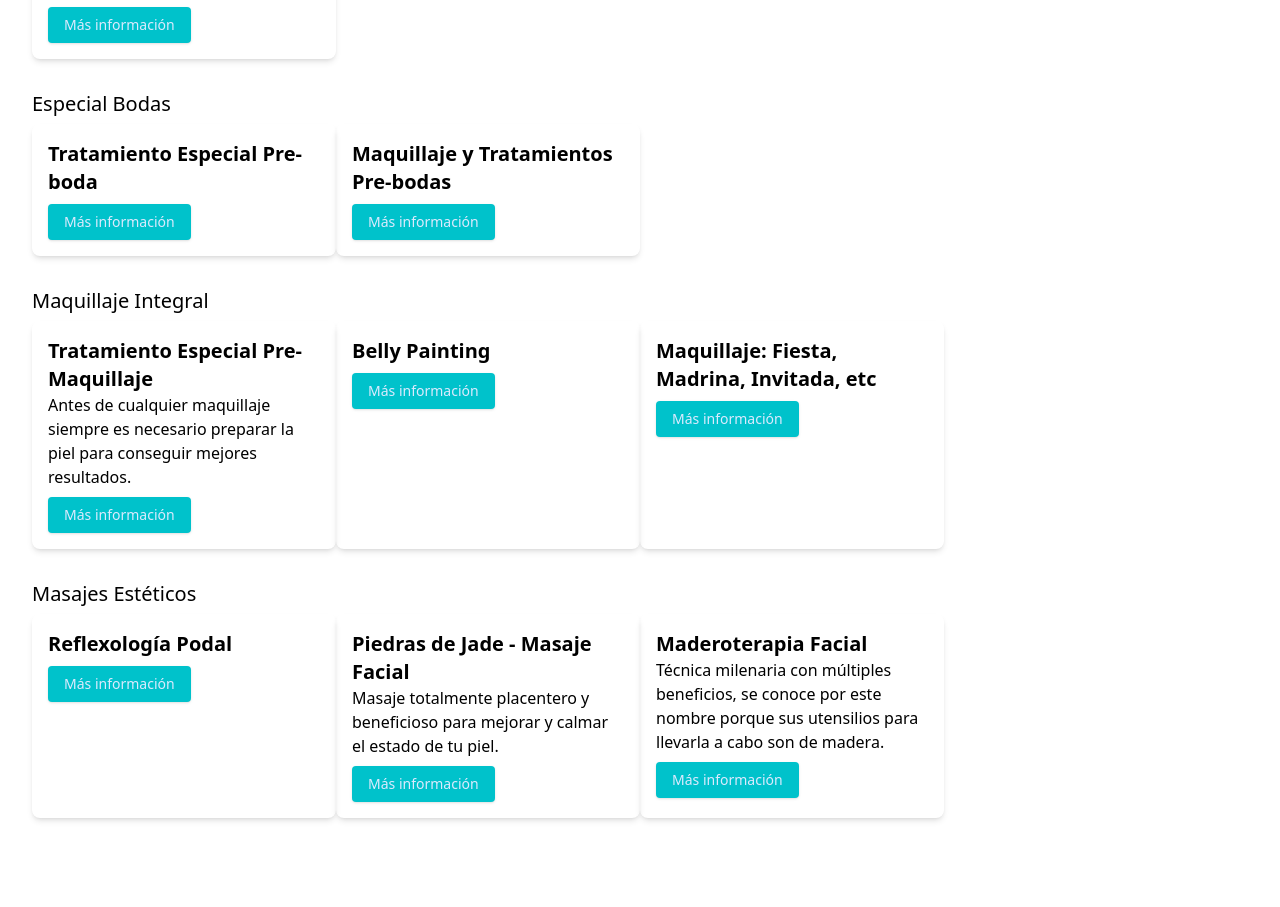
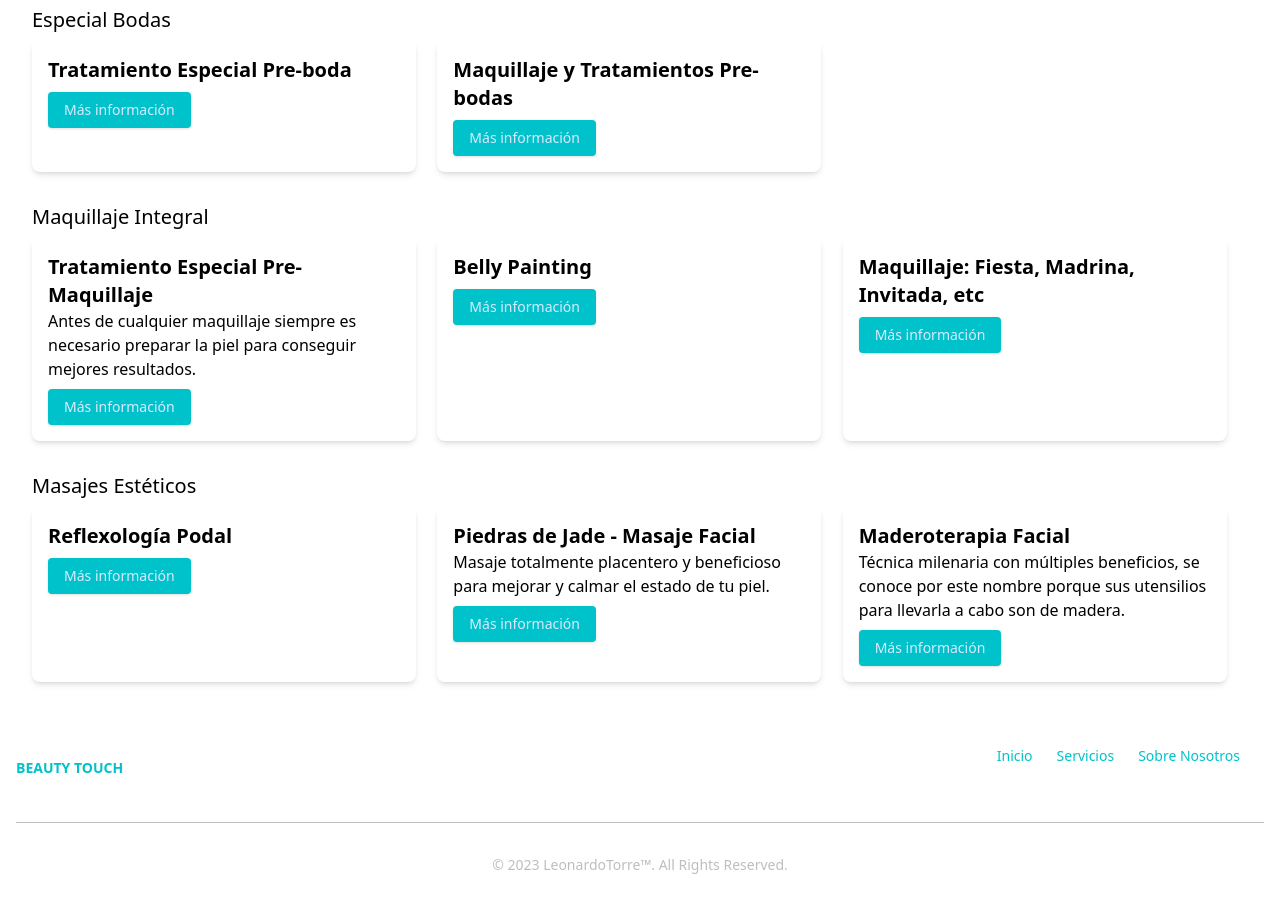
Before and after one commit to leonardotorre18/beauty_touch, a React (Vite) app: page /services in a window 1280 px wide. Shown: the part 880-1787 px from the top of the page. Before the commit the page ends 1730 px from the top, so only its background shows below. Built offline with nearby package versions, Linux system fonts and the light colour scheme.

Commit message:
Dropdwon in Footer and Navbar

```diff
--- a/package.json
+++ b/package.json
@@ -13,7 +13,8 @@
     "react": "^18.2.0",
     "react-dom": "^18.2.0",
     "react-icons": "^4.8.0",
-    "react-router-dom": "^6.11.0"
+    "react-router-dom": "^6.11.0",
+    "swiper": "^9.2.4"
   },
   "devDependencies": {
     "@types/react": "^18.0.28",
--- a/src/Routes/index.tsx
+++ b/src/Routes/index.tsx
@@ -1,12 +1,13 @@
 import { Routes, Route } from "react-router-dom";
 import Layout from "../views/Layout";
 import Services from "../views/Services";
+import Home from "../views/Home";
 
 export default function index() {
   return (
     <Routes>
       <Route path="/" element={<Layout />}>
-        <Route index element={'Estoe s lago'} />
+        <Route index element={<Home />} />
         <Route path="services" element={<Services />} />
       </Route>
 
--- /dev/null
+++ b/src/components/Footer/index.tsx
@@ -0,0 +1,54 @@
+import React from 'react'
+import { Link } from "react-router-dom"
+
+export default function index() {
+
+  const [dropdownOpen, setDropdownOpen] = React.useState(false);
+
+  const toggleDropdown = () => setDropdownOpen(!dropdownOpen)
+  const showDropdown = () => setDropdownOpen(true)
+  const hiddeDropdown = () => setDropdownOpen(false)
+  return (
+
+    <footer>
+        <div className="w-full max-w-screen-xl mx-auto p-4 md:py-8">
+            <div className="sm:flex sm:items-center sm:justify-between">
+            <a
+              className="text-sm font-bold leading-relaxed inline-block mr-4 py-2 whitespace-nowrap uppercase text-MainColor"
+            >
+              Beauty Touch
+            </a>
+                <ul className="flex flex-wrap items-center mb-6 text-sm font-medium text-MainColor">
+                  <Link to="/" className="mr-4 hover:opacity-75 md:mr-6 ">Inicio</Link>
+                  <Link to="/" className="mr-4 hover:opacity-75 md:mr-6 ">Servicios</Link>
+                  <div onMouseEnter={showDropdown} onClick={toggleDropdown} className='relative'>
+                    <div className={" w-auto bg-SecondColor flex flex-col p-3 absolute bottom-6 z-10 " + (dropdownOpen ? "flex" : "hidden")} onMouseLeave={hiddeDropdown}>
+                      <Link
+                        to="/services"
+                        className="px-3 py-3 lg:py-2 flex items-center uppercase font-bold leading-snug text-white hover:opacity-75"
+                        onClick={toggleDropdown}
+                      >
+                        Personal Capacitado
+                      </Link>
+                      <Link
+                        to="/services"
+                        className="px-3 py-3 lg:py-2 flex items-center uppercase font-bold leading-snug text-white hover:opacity-75"
+                        onClick={toggleDropdown}
+                      >
+                        Ubicación central
+                      </Link>
+                    </div>
+                    <div className="mr-4 hover:opacity-75 md:mr-6 cursor-pointer relative">
+                      Sobre Nosotros
+                    </div>
+                  </div>
+                </ul>
+            </div>
+            <hr className="my-6 border-SecondColor sm:mx-auto lg:my-8" />
+            <span className="block text-sm border- text-SecondColor sm:text-center">
+              © 2023 <a href="https://leonardotorre.netlify.app" target="_bank" className="hover:underline">LeonardoTorre™</a>. All Rights Reserved.
+            </span>
+        </div>
+    </footer>
+  )
+}
--- a/src/components/Navbar/index.tsx
+++ b/src/components/Navbar/index.tsx
@@ -4,11 +4,15 @@ import {Link} from "react-router-dom"
 
 export default function Navbar() {
   const [navbarOpen, setNavbarOpen] = React.useState(false);
+  const [dropdownOpen, setDropdownOpen] = React.useState(false);
 
-  const toggleNavbar = () => setNavbarOpen(!navbarOpen)
+  const toggleDropdown = () => setDropdownOpen(!dropdownOpen)
+  const showDropdown = () => setDropdownOpen(true)
+  const hiddeDropdown = () => setDropdownOpen(false)
+  const toggleNavbar = () => setNavbarOpen(!navbarOpen);
   return (
     <>
-      <nav className="relative flex flex-wrap items-center justify-between px-2 py-3 bg-MainColor mb-3 shadow">
+      <nav className="sticky top-0 left-0 z-50 flex flex-wrap items-center justify-between px-2 py-3 bg-MainColor shadow">
         <div className="container px-4 mx-auto flex flex-wrap items-center justify-between">
           <div className="w-full relative flex justify-between lg:w-auto lg:static lg:block lg:justify-start">
             <a
@@ -24,27 +28,44 @@ export default function Navbar() {
               <BiMenu />
             </button>
           </div>
+
           <div
             className={
               "lg:flex flex-grow items-center" +
-              (navbarOpen ? " flex" : " hidden")
+              (navbarOpen ? "flex" : " hidden")
             }
           >
             <ul className="flex flex-col lg:flex-row list-none lg:ml-auto">
-              <li className="nav-item">
-                <Link to="/" className="px-3 py-1 lg:py-2 flex items-center uppercase font-bold leading-snug text-white hover:opacity-75">
+              <li className="nav-item" onClick={toggleNavbar}>
+                <Link to="/" className="px-3 py-3 lg:py-2 flex items-center uppercase font-bold leading-snug text-white hover:opacity-75">
                   Inicio
                 </Link>
               </li>
-              <li className="nav-item">
-                <Link to="/services" className="px-3 py-1 lg:py-2 flex items-center uppercase font-bold leading-snug text-white hover:opacity-75">
+              <li className="nav-item" onClick={toggleNavbar}>
+                <Link to="/services" className="px-3 py-3 lg:py-2 flex items-center uppercase font-bold leading-snug text-white hover:opacity-75">
                   Servicios
                 </Link>
               </li>
-              <li className="nav-item">
-                <Link to="/" className="px-3 py-1 lg:py-2 flex items-center uppercase font-bold leading-snug text-white hover:opacity-75">
+              <li className="nav-item" onClick={toggleDropdown} onMouseEnter={showDropdown}>
+                <div className="px-3 py-3 lg:py-2 flex items-center uppercase font-bold leading-snug text-white hover:opacity-75 cursor-pointer">
                   Sobre Nosotros
-                </Link>
+                </div>
+                <div className={" w-auto bg-SecondColor flex flex-col p-3 absolute right-0" + (dropdownOpen ? "flex" : " hidden")} onMouseLeave={hiddeDropdown}>
+                  <Link
+                    to="/services"
+                    className="px-3 py-3 lg:py-2 flex items-center uppercase font-bold leading-snug text-white hover:opacity-75"
+                    onClick={() => {toggleNavbar();toggleDropdown()}}
+                  >
+                      Personal Capacitado
+                  </Link>
+                  <Link
+                    to="/services"
+                    className="px-3 py-3 lg:py-2 flex items-center uppercase font-bold leading-snug text-white hover:opacity-75"
+                    onClick={() => {toggleNavbar();toggleDropdown()}}
+                  >
+                      Ubicación central
+                  </Link>
+                </div>
               </li>
             </ul>
           </div>
--- /dev/null
+++ b/src/views/Home.tsx
@@ -0,0 +1,32 @@
+// import React from 'react'
+// Import Swiper React components
+import { Swiper, SwiperSlide } from 'swiper/react';
+
+// Import Swiper styles
+import 'swiper/css';
+
+export default function Home() {
+  return (
+    <div>
+      <div className='w-full max-h-screen'>
+        <video itemType="video/mp4" className='w-full object-cover' src="/intro-presentacion.mp4" loop autoPlay muted />
+      </div>
+
+      <Swiper
+        // spaceBetween={50}
+        slidesPerView={3}
+        loop={true}
+        // onSlideChange={() => console.log('slide change')}
+        // onSwiper={(swiper) => console.log(swiper)}
+      >
+        {
+          [1,2,3,4,5,6].map(id => (
+            <SwiperSlide key={id}>
+              <img src="https://thumbs.dreamstime.com/b/masaje-con-el-massager-65389651.jpg" alt="" />
+            </SwiperSlide>
+          ))
+        }
+      </Swiper>
+    </div>
+  )
+}
--- a/src/views/Layout.tsx
+++ b/src/views/Layout.tsx
@@ -1,11 +1,13 @@
 import {Outlet} from "react-router-dom"
 import Navbar from "../components/Navbar"
+import Footer from "../components/Footer"
 
 export default function Layout() {
   return (
     <div>
       <Navbar />
       <Outlet />
+      <Footer />
     </div>
   )
 }
--- a/src/views/Services.tsx
+++ b/src/views/Services.tsx
@@ -13,7 +13,7 @@ export default function Services() {
           <section className="m-8">
             <h3 className="mb-2 mt-0 text-xl font-medium leading-tight">{section.title}</h3>
 
-            <div className=" grid grid-cols-4">
+            <div className=" grid grid-cols-3">
             {
               section.items.map(item => <ServicesCard data={item} key={item.id} />)
             }
```
Also changed, not shown: 1 other file (tests, documents, lock files or other folders).
